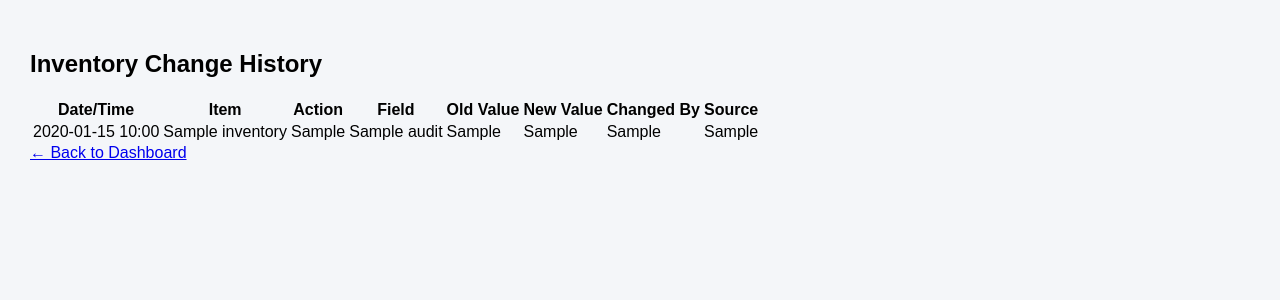
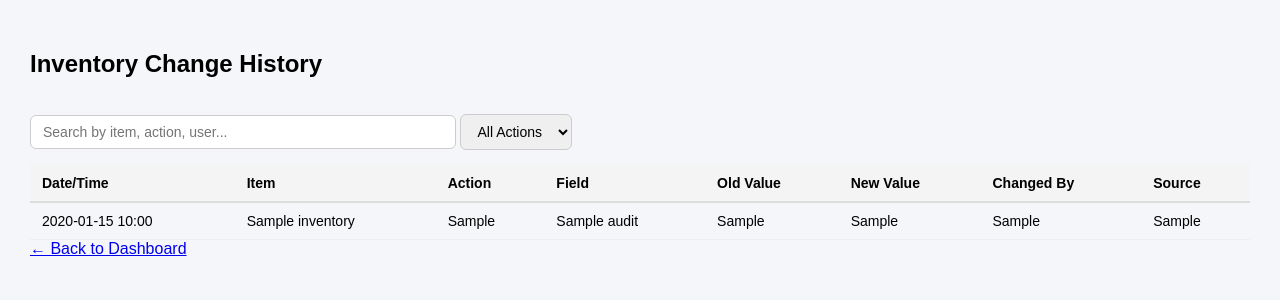
Before and after one commit to Jacob1531/InventoryTest, a Flask app: page /reports in a window 1280 px wide. Shown: the part 74-374 px from the top of the page. Run offline with Flask 3, Linux system fonts and the light colour scheme; tables that the repository leaves empty hold one stand-in row (values such as "Sample post"); some libraries are stand-ins or nearby versions.

Commit message:
Made reports nicer and added another filter method

```diff
--- a/static/style.css
+++ b/static/style.css
@@ -119,3 +119,71 @@ body
     cursor: pointer;
     border-radius: 4px;
 }
+
+
+.search-box {
+    width: 100%;
+    max-width: 400px;
+    padding: 8px 12px;
+    margin-bottom: 16px;
+    border: 1px solid #ccc;
+    border-radius: 6px;
+    font-size: 14px;
+}
+
+.reports-table {
+    width: 100%;
+    border-collapse: collapse;
+    font-size: 14px;
+}
+
+.reports-table th {
+    text-align: left;
+    padding: 10px 12px;
+    background-color: #f4f4f4;
+    border-bottom: 2px solid #ddd;
+}
+
+.reports-table td {
+    padding: 10px 12px;
+    border-bottom: 1px solid #eee;
+}
+
+.reports-table tbody tr:hover {
+    background-color: #fafafa;
+}
+
+.badge {
+    display: inline-block;
+    padding: 3px 10px;
+    border-radius: 12px;
+    font-size: 12px;
+    font-weight: 600;
+    color: white;
+}
+
+.badge-add {
+    background-color: #2e7d32;
+}
+
+.badge-update {
+    background-color: #1565c0;
+}
+
+.badge-delete {
+    background-color: #c62828;
+}
+
+.filters {
+    display: flex;
+    gap: 12px;
+    margin-bottom: 16px;
+    flex-wrap: wrap;
+}
+
+.action-filter {
+    padding: 8px 12px;
+    border: 1px solid #ccc;
+    border-radius: 6px;
+    font-size: 14px;
+}
--- a/templates/reports.html
+++ b/templates/reports.html
@@ -3,7 +3,18 @@
 
 <h2>Inventory Change History</h2>
 
-<table>
+<div class="filters"></div>
+    <input type="text" id="reportSearch" placeholder="Search by item, action, user..." onkeyup="filterReports()" class="search-box">
+    <select id="actionFilter" onchange="filterReports()" class="action-filter">
+        <option value="">All Actions</option>
+        <option value="ADD">Add</option>
+        <option value="UPDATE">Update</option>
+        <option value="DELETE">Delete</option>
+    </select>
+</div>
+
+<table id="reportsTable" class="reports-table">
+    <thead>
         <tr>
             <th>Date/Time</th>
             <th>Item</th>
@@ -14,7 +25,8 @@
             <th>Changed By</th>
             <th>Source</th>
         </tr>
-
+    </thead>
+    <tbody>
         {% for log in logs %}
         <tr>
             <td>{{ log.changed_at.strftime("%Y-%m-%d %H:%M") if log.changed_at else "" }}</td>
@@ -27,7 +39,33 @@
             <td>{{ log.source }}</td>
         </tr>
         {% endfor %}
+    </tbody>
 </table>
 
+<p id="noResults" style="display:none;">No matching results.</p>
+
 <a href="{{ url_for('dashboard') }}">← Back to Dashboard</a>
+
+<script>
+function filterReports()
+{
+    const searchInput = document.getElementById("reportSearch").value.toLowerCase();
+    const actionInput = document.getElementById("actionFilter").value;
+    const rows = document.querySelectorAll("#reportsTable tbody tr");
+    let visibleCount = 0;
+
+    rows.forEach(row => {
+        const text = row.textContent.toLowerCase();
+        const matchesSearch = text.includes(searchInput);
+        const matchesAction = actionInput === "" || row.dataset.action === actionInput;
+        const isVisible = matchesSearch && matchesAction;
+
+        row.style.display = isVisible ? "" : "none";
+        if (isVisible) visibleCount++;
+    });
+
+    document.getElementById("noResults").style.display = visibleCount === 0 ? "block" : "none";
+}
+</script>
+
 {% endblock %}
```
Lines whose indentation alone changed are shown as unchanged.
